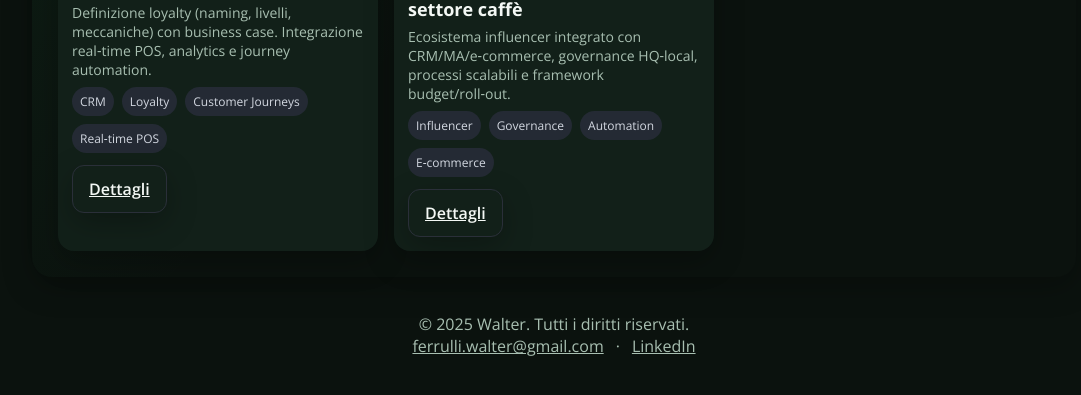
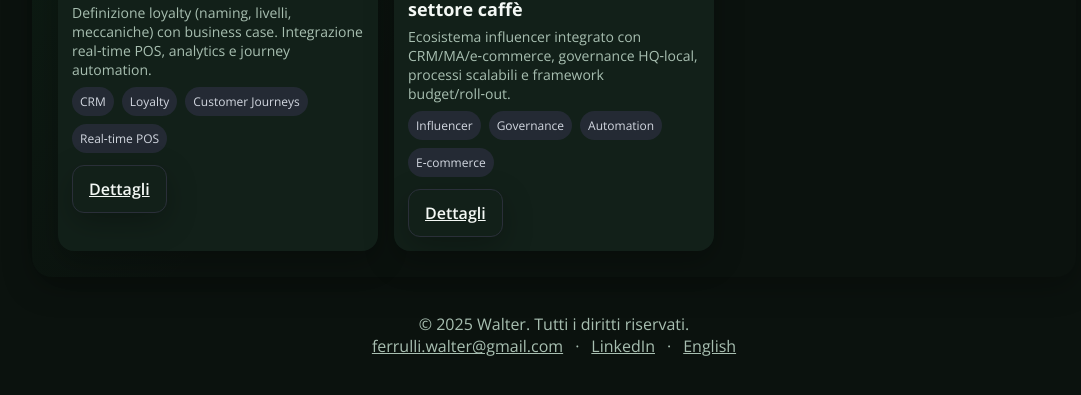
Before and after one commit to ferrulliwalter/Portfolio_ita, a plain HTML site: page index.html in a window 1280 px wide. Shown: the part 1058-1453 px from the top of the page, without its empty margins (86-1167 px from the left). Drawn offline with nearby package versions, Linux system fonts and the light colour scheme.

Commit message:
Update index.html

```diff
--- a/index.html
+++ b/index.html
@@ -110,6 +110,8 @@
         <a href="mailto:ferrulli.walter@gmail.com">ferrulli.walter@gmail.com</a>
         <span>·</span>
         <a href="https://www.linkedin.com/in/walter-ferrulli/" target="_blank" rel="noopener">LinkedIn</a>
+        <span>·</span>
+        <a href="https://ferrulliwalter.github.io/Portfolio_eng/" target="_blank" rel="noopener">English</a>
       </div>
     </footer>
   </div>
```
